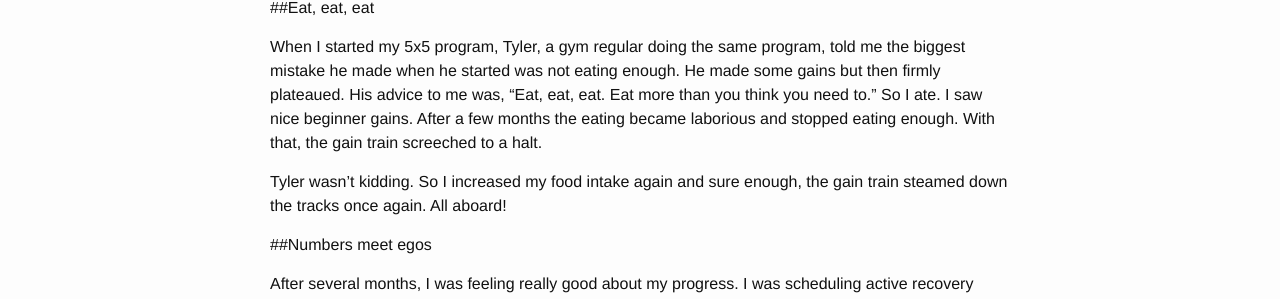
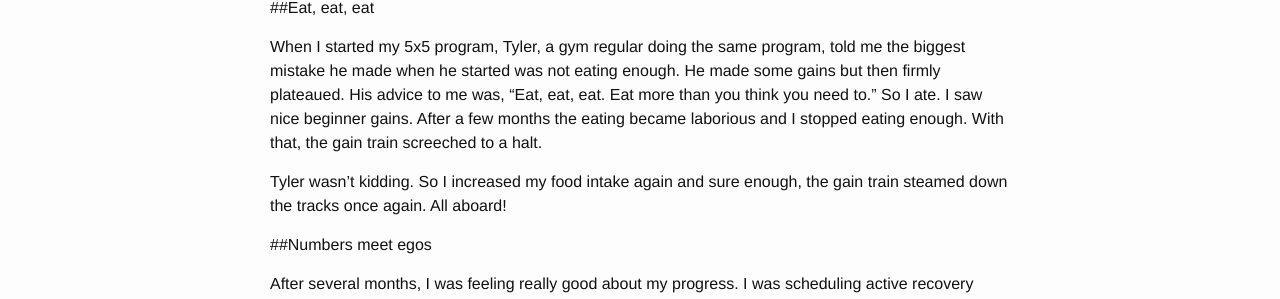
Before and after one commit to xlgmokha/stronglifters.github.io, a Jekyll site: the page built from _posts/2017-01-26-nutrition.md, in a window 1280 px wide and 900 px high. Shown: the part 204-503 px from the top of the window. Built offline with Jekyll 4.4.1, drawn with Linux system fonts in a browser that asks for light colours.

Commit message:
Add missing word

```diff
--- a/_posts/2017-01-26-nutrition.md
+++ b/_posts/2017-01-26-nutrition.md
@@ -5,7 +5,7 @@ title: Nutrition, Nutrition, Nutrition
 
 ##Eat, eat, eat
 
-When I started my 5x5 program, Tyler, a gym regular doing the same program, told me the biggest mistake he made when he started was not eating enough. He made some gains but then firmly plateaued. His advice to me was, "Eat, eat, eat. Eat more than you think you need to." So I ate. I saw nice beginner gains. After a few months the eating became laborious and stopped eating enough. With that, the gain train screeched to a halt.
+When I started my 5x5 program, Tyler, a gym regular doing the same program, told me the biggest mistake he made when he started was not eating enough. He made some gains but then firmly plateaued. His advice to me was, "Eat, eat, eat. Eat more than you think you need to." So I ate. I saw nice beginner gains. After a few months the eating became laborious and I stopped eating enough. With that, the gain train screeched to a halt.
 
 Tyler wasn't kidding. So I increased my food intake again and sure enough, the gain train steamed down the tracks once again. All aboard!
 
```
